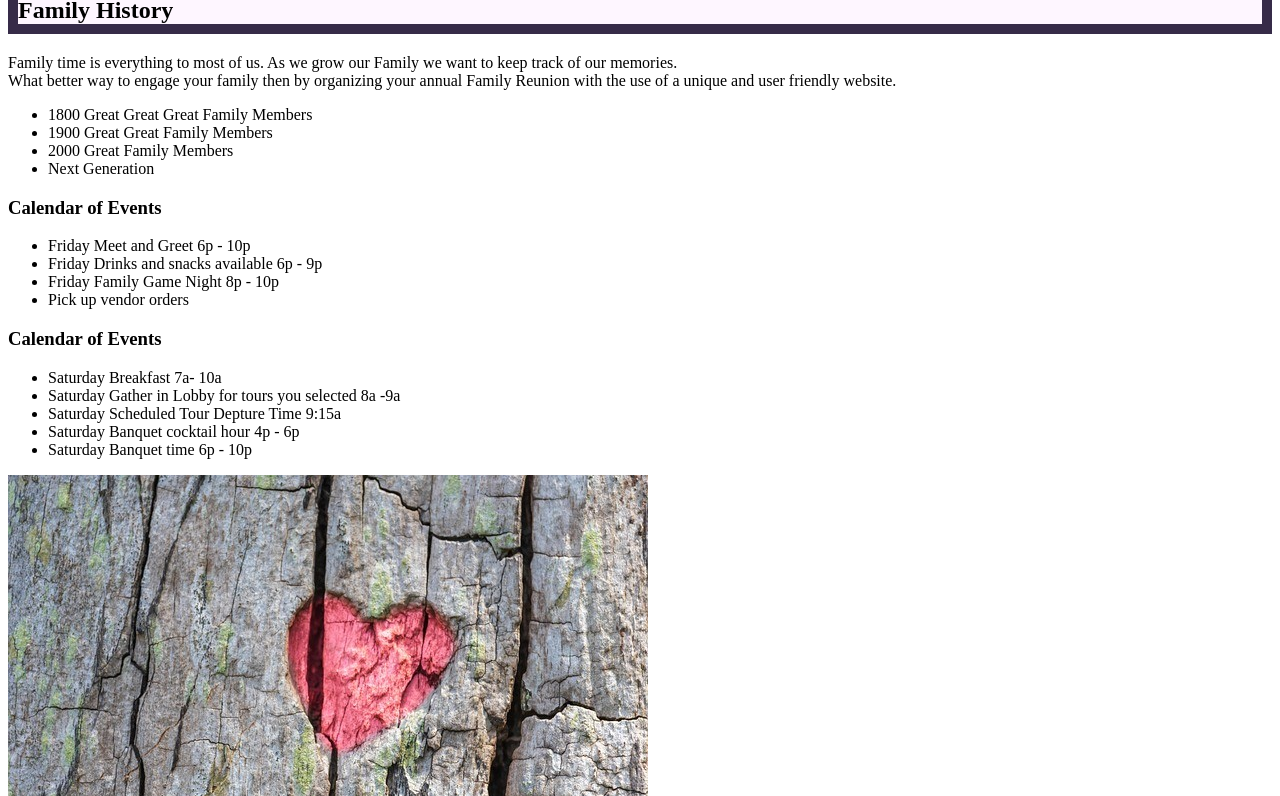
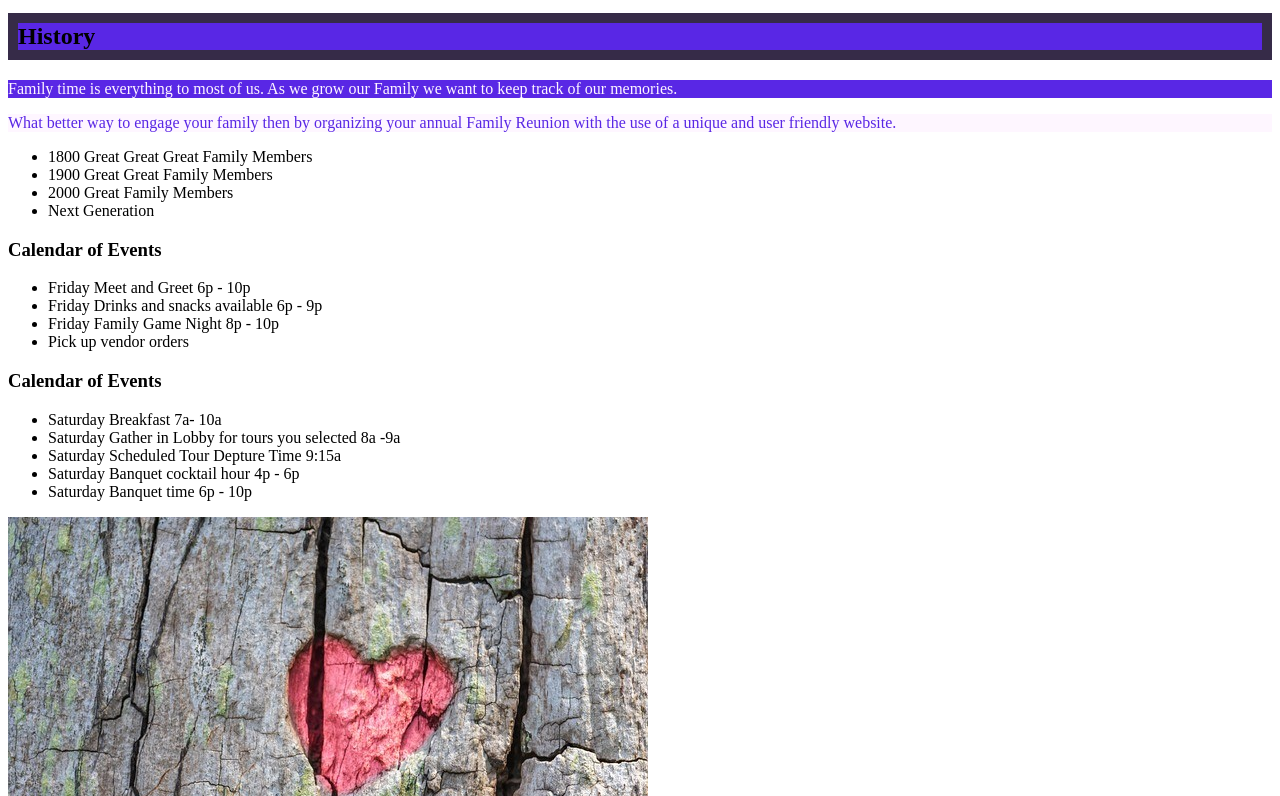
Before and after one commit to smdumas/Homework, a website: page Week4_Homework/Index.html in a window 1280 px wide. Shown: the part 145-941 px from the top of the page. Drawn offline with Linux system fonts and the light colour scheme.

Commit message:
smHW updates

```diff
--- a/Week4_Homework/Index.html
+++ b/Week4_Homework/Index.html
@@ -6,7 +6,7 @@
   <meta name="viewport" content="width=device-width, initial-scale=1.0">
   <link href="styles.css" rel="stylesheet" />
   <title>Family Fun</title>
-
+  >
 </head>
 
 
@@ -23,22 +23,20 @@
 
   </header>
   <h1>Family Fun</h1>
-  <div id="h2">
+
+  <div class="img">
     <class="border-image">
   </div>
 
-  </div>
-  <title class="index-titletab"> Family Fun </title>
 
-  </div>
-  <p style="background-color:#FEFF6FF">
 
-  <h2> Family History</h2>
-  Family time is everything to most of us. As we grow our Family we want to
-  keep track of our memories.
-  <br>
-  What better way to engage your family then by organizing your annual Family Reunion
-  with the use of a unique and user friendly website.
+  <h2>History</h2>
+  <p class="dark">Family time is everything to most of us. As we grow our Family we want to
+    keep track of our memories.
+  </p>
+
+  <p id="light">What better way to engage your family then by organizing your annual Family Reunion
+    with the use of a unique and user friendly website.
   </p>
 
   <ul>
@@ -55,7 +53,6 @@
     <li>Friday Family Game Night 8p - 10p</li>
     <li>Pick up vendor orders</li>
   </ul>
-
   <h3>Calendar of Events</h3>
   <ul>
     <li>Saturday Breakfast 7a- 10a</li>
--- a/Week4_Homework/styles.css
+++ b/Week4_Homework/styles.css
@@ -9,14 +9,31 @@ mostly for the background color.
 
 h2 {
   border: 10px solid #362B48;
-  background-color: #fef6ff;
-  font-style: #362b48;
+  background-color: #5927E5;
+  font-style: normal;
+
 }
 
-P {
+p {
+  color: #fef6ff;
+
+}
+
+.index-titletab {
+  color: #9b89b3;
+  font-weight: bold
+}
+
+.dark {
+  background-color: #5927E5;
   color: #fef6ff;
 }
 
-.index-titletab {
-  color: #9b89b3
+#light {
+  background-color: #fef6ff;
+  color: #5927E5;
 }
+
+h3 {
+  #my-Calendar-of-Events color: #5927E5
+}
```
